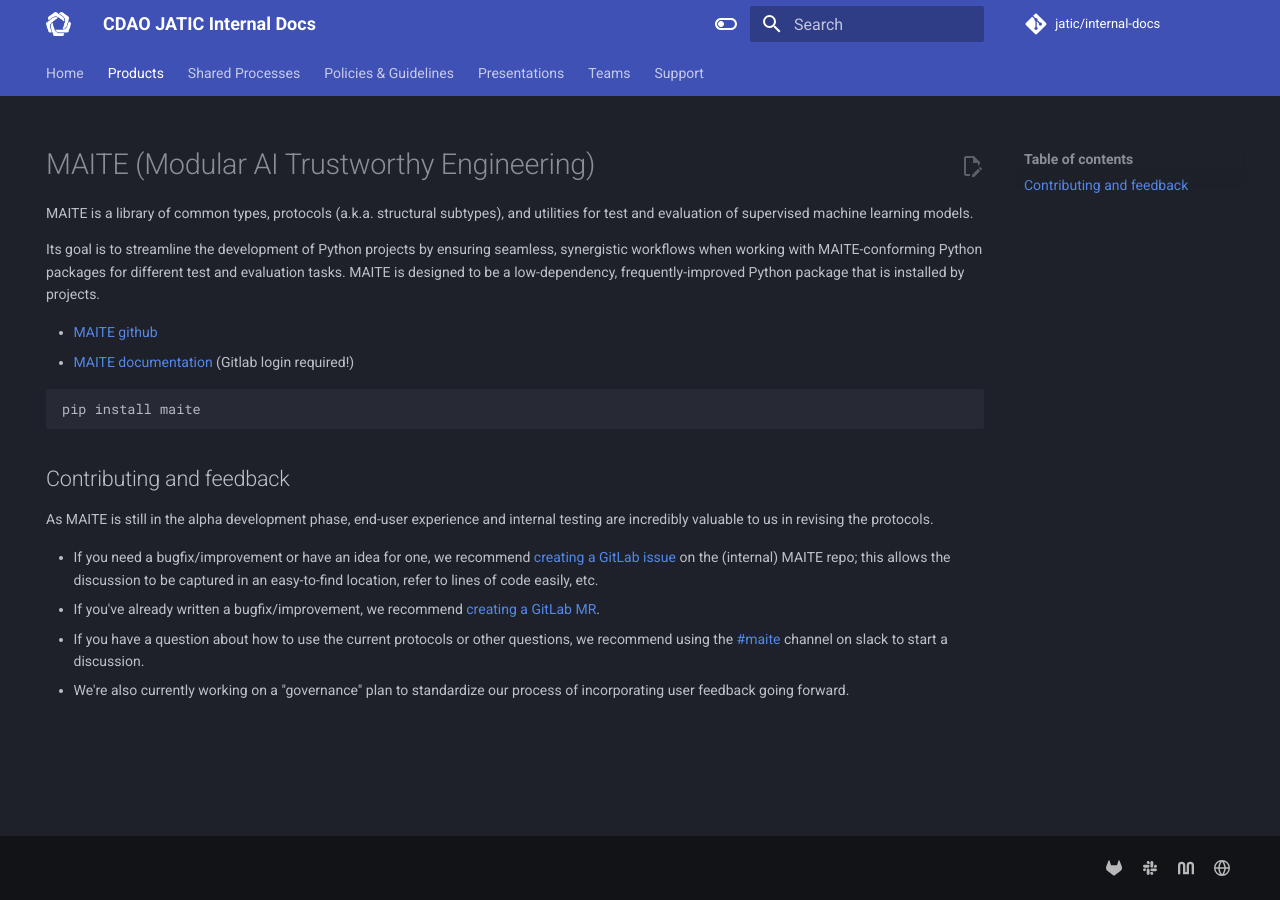
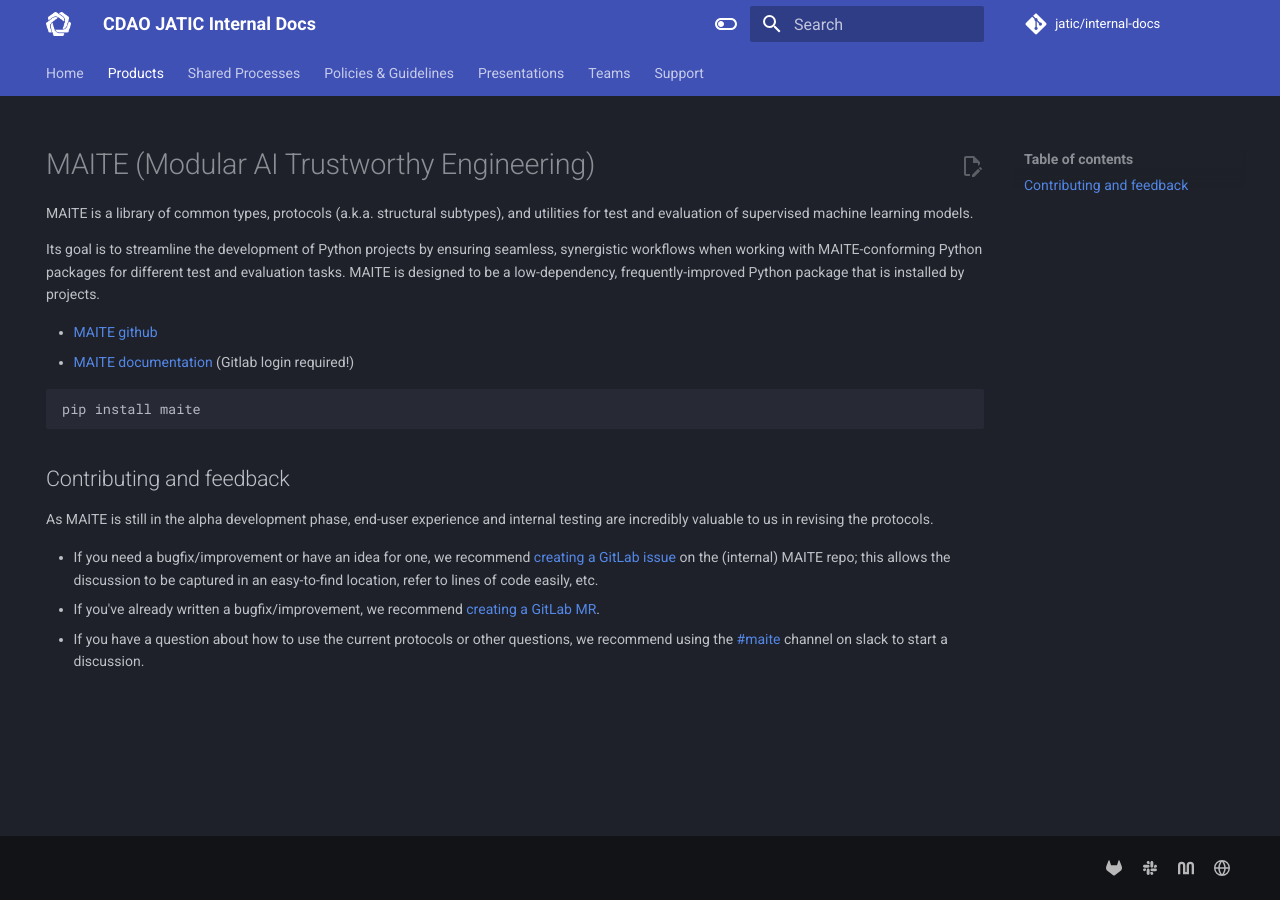
Before and after one commit to zheng0xd/JATIC-internal-docs, an MkDocs documentation site: the page built from docs/products/maite.md, in a window 1280 px wide. Built offline with MkDocs 1.6.1 and Material for MkDocs 9.7.7, drawn with Linux system fonts in a browser that asks for light colours.

Commit message:
remove governance line

```diff
--- a/docs/products/maite.md
+++ b/docs/products/maite.md
@@ -18,4 +18,3 @@
 - If you need a bugfix/improvement or have an idea for one, we recommend [creating a GitLab issue](https://gitlab.jatic.net/jatic/cdao/maite/-/issues/new) on the (internal) MAITE repo; this allows the discussion to be captured in an easy-to-find location, refer to lines of code easily, etc.
 - If you've already written a bugfix/improvement, we recommend [creating a GitLab MR](https://gitlab.jatic.net/jatic/cdao/maite/-/merge_requests).
 - If you have a question about how to use the current protocols or other questions, we recommend using the [#maite](https://mitre.enterprise.slack.com/archives/C05HBQXEQP3) channel on slack to start a discussion.
-- We're also currently working on a "governance" plan to standardize our process of incorporating user feedback going forward.
```
